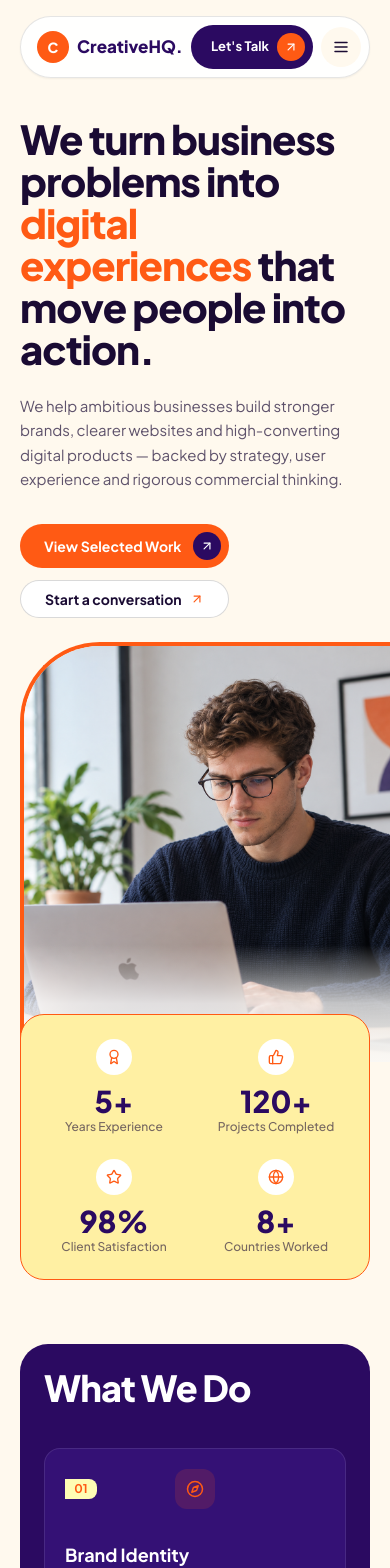
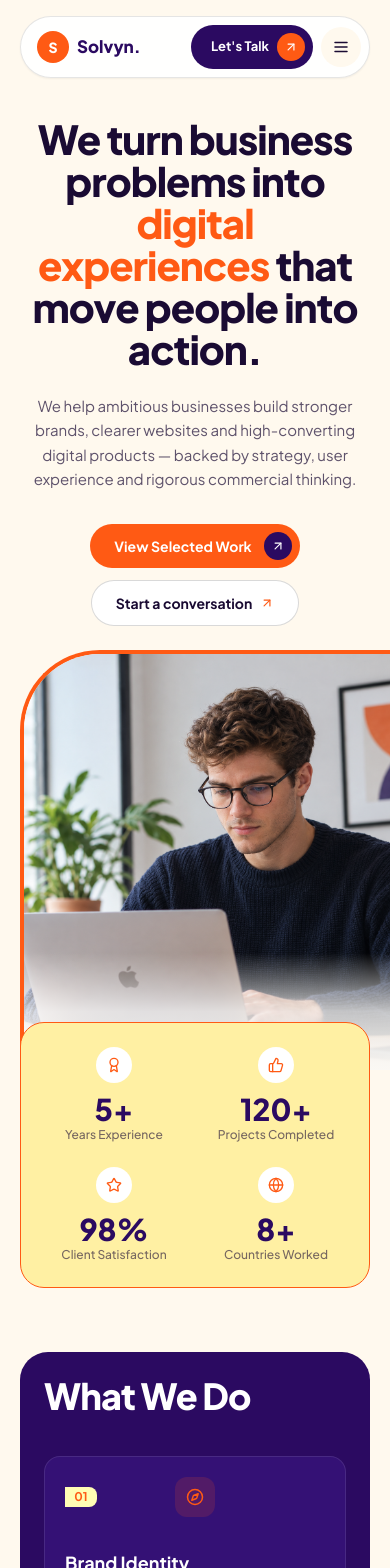
Before and after one commit to FrekeNobles/creativehq, a Next.js app: page / in a window 390 px wide. Shown: the top 1568 px of the page. Built offline with nearby package versions, Linux system fonts and the light colour scheme.

Commit message:
feat: added animation to data. change email address

```diff
--- a/app/layout.tsx
+++ b/app/layout.tsx
@@ -6,7 +6,7 @@ import { Nav, Footer } from '@/components/Chrome';
 const font = Plus_Jakarta_Sans({ subsets: ['latin'], variable: '--font-jakarta' });
 
 export const metadata: Metadata = {
-  title: 'CreativeHQ — Digital experiences that move people into action',
+  title: 'Solvyn — Digital experiences that move people into action',
   description: 'Brand, product design, commercial growth and frontend build for ambitious businesses.',
 };
 
--- a/app/page.tsx
+++ b/app/page.tsx
@@ -1,6 +1,9 @@
+"use client";
 /* eslint-disable @next/next/no-img-element */
 import Link from 'next/link';
 import type { LucideIcon } from 'lucide-react';
+import CountUp from '@/components/CountUp';
+import { useEffect, useRef, useState } from "react";
 import { Award, ThumbsUp, Star, Globe, Compass, LayoutGrid, TrendingUp, Code2, ArrowRight, ArrowUpRight, CheckCircle2, Target, Search, Mail, Zap } from 'lucide-react';
 import { projects, picture } from '@/lib/data';
 
@@ -45,23 +48,55 @@ const ArrowDot = ({ dark = false }: { dark?: boolean }) => (
   <span className={`grid h-7 w-7 shrink-0 place-items-center rounded-full text-white ${dark ? 'bg-purple' : 'bg-orange'}`}><ArrowUpRight size={14} /></span>
 );
 
+
+
 export default function Home() {
+  const statsRef = useRef<HTMLElement>(null);
+const [startAnimation, setStartAnimation] = useState(false);
+
+
+useEffect(() => {
+  const section = statsRef.current;
+
+  if (!section) return;
+
+  const observer = new IntersectionObserver(
+    ([entry]) => {
+      setStartAnimation(entry.isIntersecting);
+    },
+    { threshold: 0.3 }
+  );
+
+  observer.observe(section);
+
+  return () => observer.disconnect();
+}, []);
+
   return (
     <main>
       {/* Hero */}
       <section className="mx-auto mt-2 grid max-w-[1440px] items-center gap-6 pl-5 sm:pl-10 lg:grid-cols-[1.15fr_1fr] lg:pl-[76px]">
-        <div className="pr-5 pt-8 lg:pr-0 lg:pt-0">
+
+      <div className="pr-5 pt-8 text-center lg:pr-0 lg:pt-0 lg:text-left">
         <h1 className="text-[40px] font-extrabold leading-[1.05] tracking-tight sm:text-[52px] lg:text-[64px]">
           We turn business problems into <span className="text-orange">digital experiences</span> that move people into action.
         </h1>
-          <p className="mt-6 max-w-[520px] text-[15px] leading-relaxed text-ink/70">
+
+        <p className="mx-auto mt-6 max-w-[520px] text-[15px] leading-relaxed text-ink/70 lg:mx-0">
           We help ambitious businesses build stronger brands, clearer websites and high-converting digital products — backed by strategy, user experience and rigorous commercial thinking.
         </p>
-          <div className="mt-8 flex flex-wrap gap-3">
-            <Link href="#work" className="flex items-center gap-3 rounded-full bg-orange py-2 pl-6 pr-2 text-sm font-bold text-white transition-all duration-300 hover:gap-4 ">View Selected Work <ArrowDot dark /></Link>
-            <Link href="#contact" className="flex items-center gap-2 rounded-full border border-black/15 bg-white px-6 py-2 text-sm font-bold transition-all duration-300 hover:gap-4 ">Start a conversation <ArrowUpRight size={14} className='text-orange' /></Link>
+
+        <div className="mt-8 flex flex-wrap justify-center gap-3 lg:justify-start">
+          <Link href="#work" className="flex items-center gap-3 rounded-full bg-orange py-2 pl-6 pr-2 text-sm font-bold text-white transition-all duration-300 hover:gap-4">
+            View Selected Work <ArrowDot dark />
+          </Link>
+
+          <Link href="#contact" className="flex items-center gap-2 rounded-full border border-black/15 bg-white px-6 py-3 text-sm font-bold transition-all duration-300 hover:gap-4">
+            Start a conversation <ArrowUpRight size={14} className="text-orange" />
+          </Link>
         </div>
       </div>
+
        <div className="relative h-[420px] overflow-hidden rounded-tl-[80px] border-l-4 border-t-4 border-orange sm:h-[560px] lg:mt-28 lg:h-[740px] lg:rounded-tl-[180px]">
         <img src="images/heroimage.png" alt="Designer working on a laptop" className="h-full w-full object-cover" />
         <div className="absolute inset-x-0 bottom-0 h-[28%] bg-gradient-to-t from-[#FAF8F4] via-white/75 to-transparent" />
@@ -69,11 +104,20 @@ export default function Home() {
       </section>
 
       {/* Stats */}
-      <section className="wrap relative z-10 -mt-12 grid grid-cols-2 gap-6 rounded-3xl border border-orange bg-sun p-6 lg:-mt-20 lg:grid-cols-4 lg:p-8">
+      <section
+  ref={statsRef}
+  className="wrap relative z-10 -mt-12 grid grid-cols-2 gap-6 rounded-3xl border border-orange bg-sun p-6 lg:-mt-20 lg:grid-cols-4 lg:p-8"
+>
   {stats.map(([Icon, n, l]) => (
     <div key={l} className="flex flex-col items-center text-center">
-            <span className="grid h-9 w-9 place-items-center rounded-full bg-white text-orange"><Icon size={16} /></span>
-            <p className="mt-2 text-3xl font-extrabold text-purple sm:text-4xl">{n}</p>
+      <span className="grid h-9 w-9 place-items-center rounded-full bg-white text-orange">
+        <Icon size={16} />
+      </span>
+
+      <p className="mt-2 text-3xl font-extrabold text-purple sm:text-4xl">
+        <CountUp value={n} startAnimation={startAnimation} />
+      </p>
+
       <p className="text-xs font-medium text-ink/60">{l}</p>
     </div>
   ))}
@@ -316,7 +360,7 @@ export default function Home() {
 
           <div className="flex shrink-0 flex-col items-start gap-3 sm:items-end">
             <a
-              href="mailto:creativehq@gmail.com"
+              href="mailto:solvyn247@gmail.com"
               className="flex w-fit items-center gap-3 rounded-full bg-purple py-2 pl-6 pr-2 text-sm font-bold transition-all duration-300 hover:gap-4"
             >
               Let&apos;s Discuss Your Project
--- a/app/work/[slug]/page.tsx
+++ b/app/work/[slug]/page.tsx
@@ -10,7 +10,7 @@ export function generateStaticParams() {
 
 export function generateMetadata({ params }: { params: { slug: string } }) {
   const p = projects.find((x) => x.slug === params.slug);
-  return { title: p ? `${p.title} — CreativeHQ Case Study` : 'Case Study — CreativeHQ' };
+  return { title: p ? `${p.title} — solvyn247 Case Study` : 'Case Study — solvyn247' };
 }
 
 export default function CaseStudy({ params }: { params: { slug: string } }) {
@@ -94,7 +94,7 @@ export default function CaseStudy({ params }: { params: { slug: string } }) {
           <p className="text-[10px] font-bold uppercase tracking-[.15em] text-white/60">Have a similar problem?</p>
           <div className="mt-3 flex flex-col justify-between gap-7 sm:flex-row sm:items-end">
             <h2 className="display max-w-2xl text-4xl font-bold leading-[.92] sm:text-5xl">Let&apos;s build the digital experience your business needs.</h2>
-            <a href="mailto:creativehq@gmail.com" className="inline-flex w-fit items-center gap-2 rounded-full bg-purple px-5 py-3 text-[11px] font-bold transition-all duration-300 hover:gap-4">
+            <a href="mailto:solvyn247@gmail.com" className="inline-flex w-fit items-center gap-2 rounded-full bg-purple px-5 py-3 text-[11px] font-bold transition-all duration-300 hover:gap-4">
           Start a conversation
           <ArrowUpRight size={13} />
           </a>
--- a/components/Chrome.tsx
+++ b/components/Chrome.tsx
@@ -9,8 +9,8 @@
 export function Logo({ light = false }: { light?: boolean }) {
   return (
     <Link href="/" className="flex items-center gap-2 text-[17px] font-extrabold">
-      <span className="grid h-8 w-8 place-items-center rounded-full bg-orange text-sm text-white">C</span>
-      <span className={light ? 'text-white' : 'text-purple'}>CreativeHQ.</span>
+      <span className="grid h-8 w-8 place-items-center rounded-full bg-orange text-sm text-white">S</span>
+      <span className={light ? 'text-white' : 'text-purple'}>Solvyn.</span>
     </Link>
   );
 }
@@ -131,11 +131,11 @@ export function Footer() {
         <div>
           <h4 className="text-xs font-bold uppercase tracking-widest text-white/50">Direct Contact</h4>
           <p className="mt-4 text-sm leading-relaxed text-white/80">Initiate an executive strategic review or RFP discussion.</p>
-          <a href="mailto:creativehq@gmail.com" className="mt-3 inline-block text-sm font-semibold text-orange">creativehq@gmail.com</a>
+          <a href="mailto:solvyn247@gmail.com" className="mt-3 inline-block text-sm font-semibold text-orange">solvyn247@gmail.com</a>
         </div>
       </div>
       <div className="mx-auto flex max-w-[1186px] flex-col gap-3 border-t border-white/10 px-5 py-6 text-xs text-white/50 sm:flex-row sm:justify-between">
-        <p>© 2026 CreativeHQ Studio. All Rights Reserved.</p>
+        <p>© 2026 Solvyn Studio. All Rights Reserved.</p>
         <div className="flex gap-6"><span>Privacy Policy</span><span>Terms of Service</span><span>Legal Notice</span></div>
       </div>
     </footer>
--- /dev/null
+++ b/components/CountUp.tsx
@@ -0,0 +1,61 @@
+
+"use client";
+
+import { useEffect, useState } from "react";
+
+type CountUpProps = {
+  value: string;
+  duration?: number;
+  startAnimation: boolean;
+};
+
+export default function CountUp({
+  value,
+  duration = 2000,
+  startAnimation,
+}: CountUpProps) {
+  const target = parseInt(value, 10);
+  const suffix = value.replace(/[0-9]/g, "");
+
+  const [count, setCount] = useState(0);
+
+
+useEffect(() => {
+  if (!startAnimation || !Number.isFinite(target)) {
+    setCount(0);
+    return;
+  }
+
+  let startTime: number | null = null;
+  let animationFrame: number;
+
+  function animate(currentTime: number) {
+    if (startTime === null) {
+      startTime = currentTime;
+    }
+
+    const progress = Math.min(
+      (currentTime - startTime) / duration,
+      1
+    );
+
+    setCount(Math.floor(progress * target));
+
+    if (progress < 1) {
+      animationFrame = requestAnimationFrame(animate);
+    }
+  }
+
+  animationFrame = requestAnimationFrame(animate);
+
+  return () => cancelAnimationFrame(animationFrame);
+}, [target, duration, startAnimation]);
+
+
+  return (
+    <>
+      {count}
+      {suffix}
+    </>
+  );
+}
--- a/package.json
+++ b/package.json
@@ -1,5 +1,5 @@
 {
-  "name": "creativehq-portfolio",
+  "name": "solvyn-portfolio",
   "version": "1.0.0",
   "private": true,
   "scripts": { "dev": "next dev", "build": "next build", "start": "next start" },
```
Lines whose indentation alone changed are shown as unchanged.
